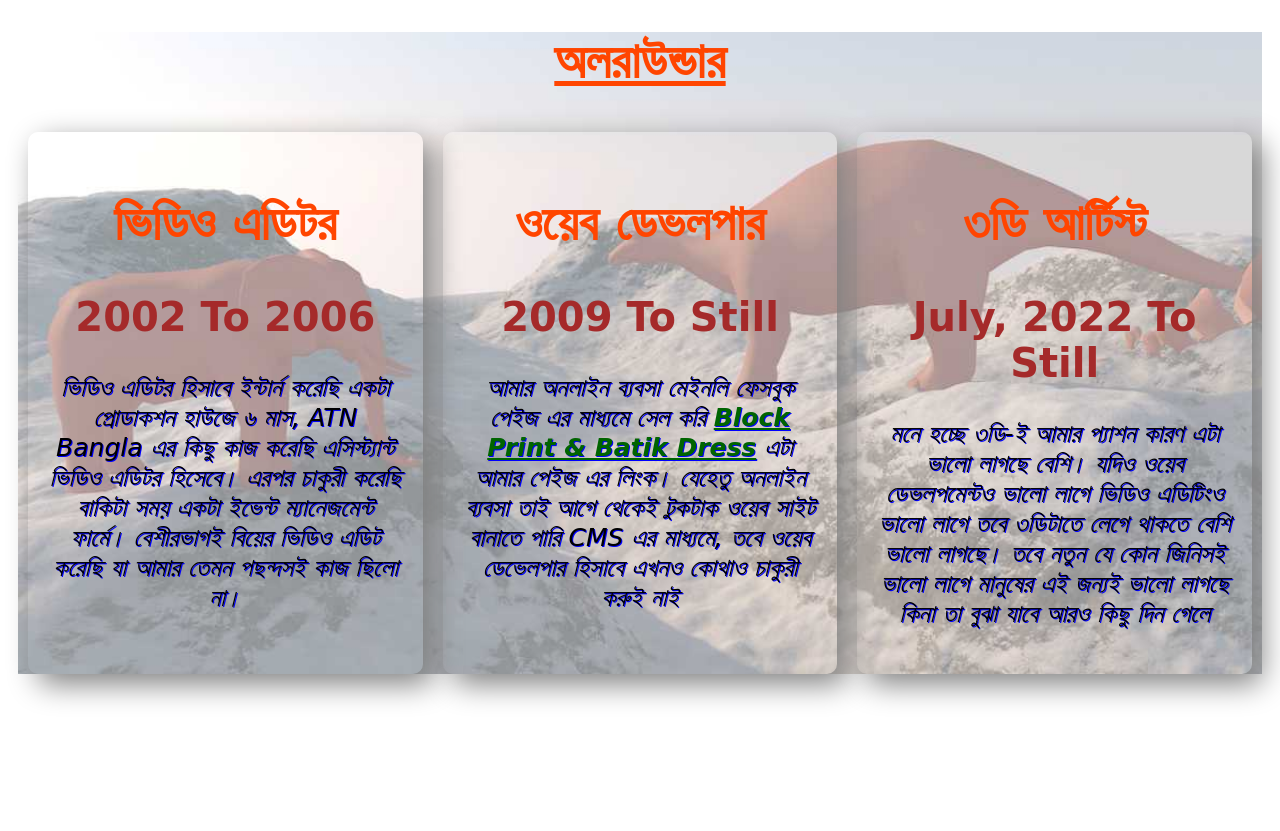
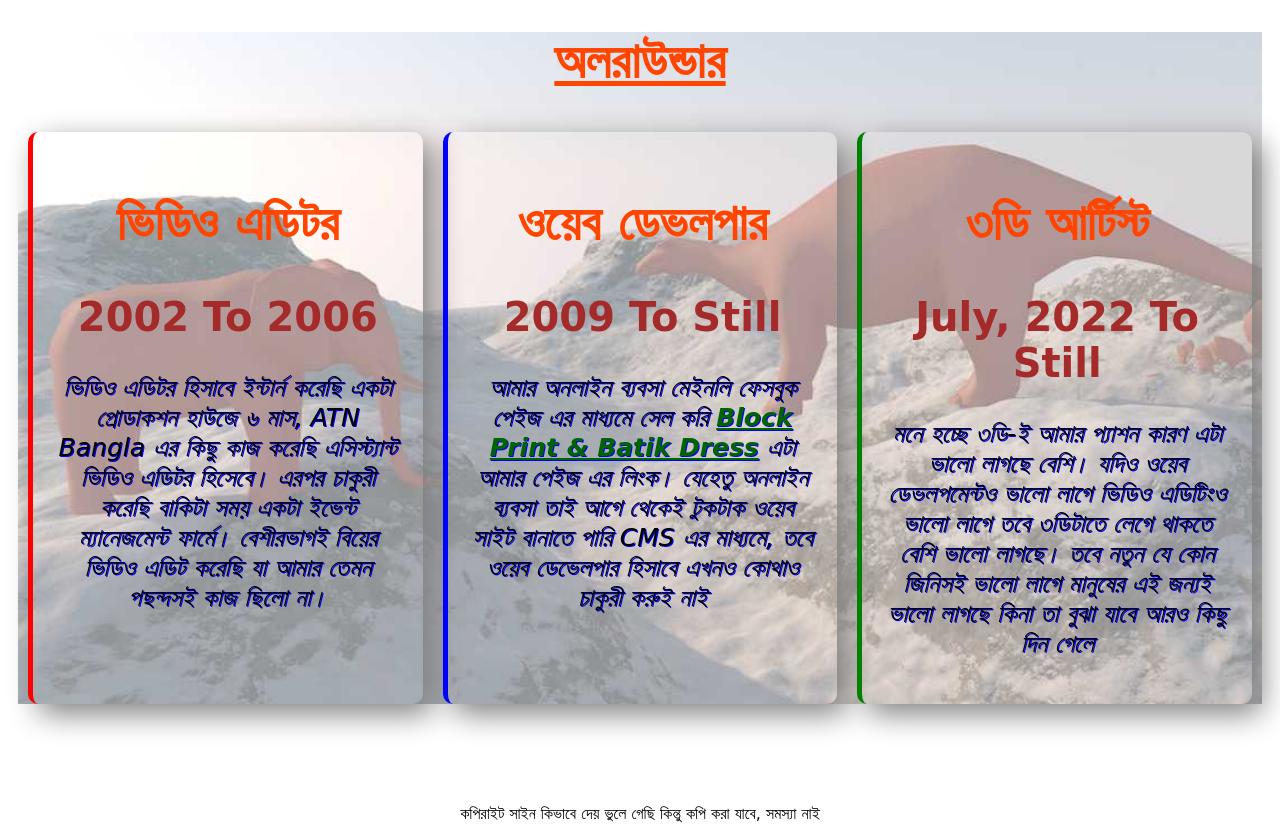
Before and after one commit to ShaifullahALAhad/first-assignment, a plain HTML site: page index.html in a window 1280 px wide. Shown: the part 1900-2731 px from the top of the page. Before the commit the page ends 2674 px from the top, so only its background shows below. Drawn offline with Linux system fonts and the light colour scheme; a web font is replaced by a local one.

Commit message:
first assignment finished

```diff
--- a/index.html
+++ b/index.html
@@ -73,17 +73,17 @@
     <section class="thirdsec">
 <h1>অলরাউন্ডার</h1>
 <div class="flexable-container">
-  <div class="half-width-three"><h1>ভিডিও এডিটর</h1>
+  <div class="half-width-three" id="border-left-one"><h1>ভিডিও এডিটর</h1>
     <h2>2002 To 2006</h2>
     <p class="allp">ভিডিও এডিটর হিসাবে ইন্টার্ন করেছি একটা প্রোডাকশন হাউজে ৬ মাস, ATN Bangla এর কিছু কাজ করেছি এসিস্ট্যান্ট ভিডিও এডিটর হিসেবে। এরপর চাকুরী করেছি বাকিটা সময় একটা ইভেন্ট ম্যানেজমেন্ট ফার্মে। বেশীরভাগই বিয়ের ভিডিও এডিট করেছি যা আমার তেমন পছন্দসই কাজ ছিলো না। </p>
   </div>
-  <div class="half-width-three"><h1>ওয়েব ডেভলপার</h1>
+  <div class="half-width-three" id="border-left-two"><h1>ওয়েব ডেভলপার</h1>
   <h2>2009 To Still</h2><p class="allp">আমার অনলাইন ব্যবসা মেইনলি ফেসবুক পেইজ এর মাধ্যমে সেল করি <a href="https://www.facebook.com/BlockPrintAndBatikDress" target="_blank" class="bp">Block Print & Batik Dress</a> এটা আমার পেইজ এর লিংক। যেহেতু অনলাইন ব্যবসা তাই আগে থেকেই টুকটাক ওয়েব সাইট বানাতে পারি CMS এর মাধ্যমে, তবে ওয়েব ডেভেলপার হিসাবে এখনও কোথাও চাকুরী করুই নাই</p></div>
-  <div class="half-width-three"><h1>৩ডি আর্টিস্ট</h1>
+  <div class="half-width-three" id="border-left-three"><h1>৩ডি আর্টিস্ট</h1>
   <h2>July, 2022 To Still</h2>
 <p class="allp">মনে হচ্ছে ৩ডি-ই আমার প্যাশন কারণ এটা ভালো লাগছে বেশি। যদিও ওয়েব ডেভলপমেন্টও ভালো লাগে ভিডিও এডিটিংও ভালো লাগে তবে ৩ডিটাতে লেগে থাকতে বেশি ভালো লাগছে। তবে নতুন যে কোন জিনিসই ভালো লাগে মানুষের এই জন্যই ভালো লাগছে কিনা তা বুঝা যাবে আরও কিছু দিন গেলে</p></div>
 </div>
     </section>
-
   </body>
+  <footer>কপিরাইট সাইন কিভাবে দেয় ভুলে গেছি কিন্তু কপি করা যাবে, সমস্যা নাই</footer>
 </html>
--- a/style.css
+++ b/style.css
@@ -43,7 +43,7 @@ button {
   border: none;
 }
 
-button p{
+button p {
   color: lightsalmon;
   font-weight: 800;
 }
@@ -112,8 +112,8 @@ font-weight: 800;
 
 .thirdsec {
   background-image: url(Images/hati.jpg);
-    background-repeat:no-repeat;
-    background-size:cover;
+  background-repeat: no-repeat;
+  background-size: cover;
 }
 
 .allp {
@@ -121,7 +121,23 @@ font-weight: 800;
   text-shadow: 1px 1px blue;
 }
 
-.thirdsec>h1 {
+.thirdsec > h1 {
   text-align: center;
-    text-decoration:underline;
+  text-decoration: underline;
 }
+
+#border-left-one {
+  border-left: 5px solid red;
+}
+
+#border-left-two {
+  border-left: 5px solid blue;
+}
+
+#border-left-three {
+  border-left: 5px solid green;
+}
+
+footer {
+    text-align: center;
+}
```
Lines whose indentation alone changed are shown as unchanged.
